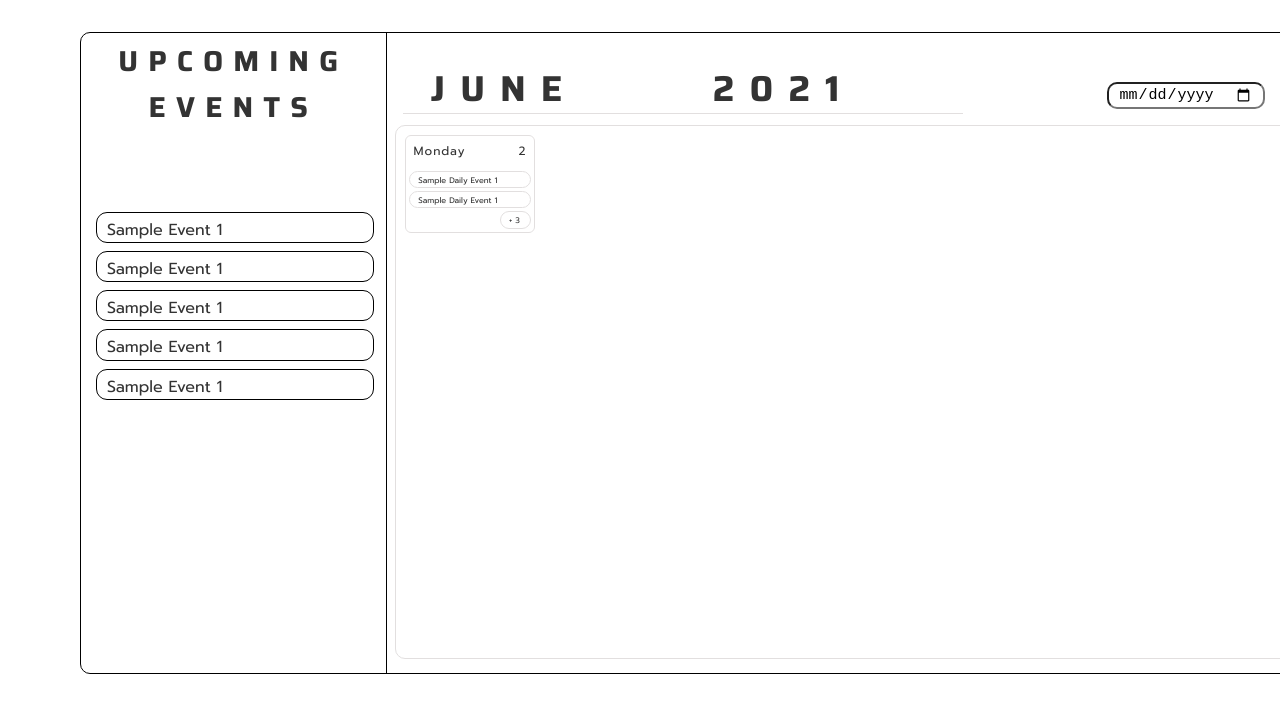
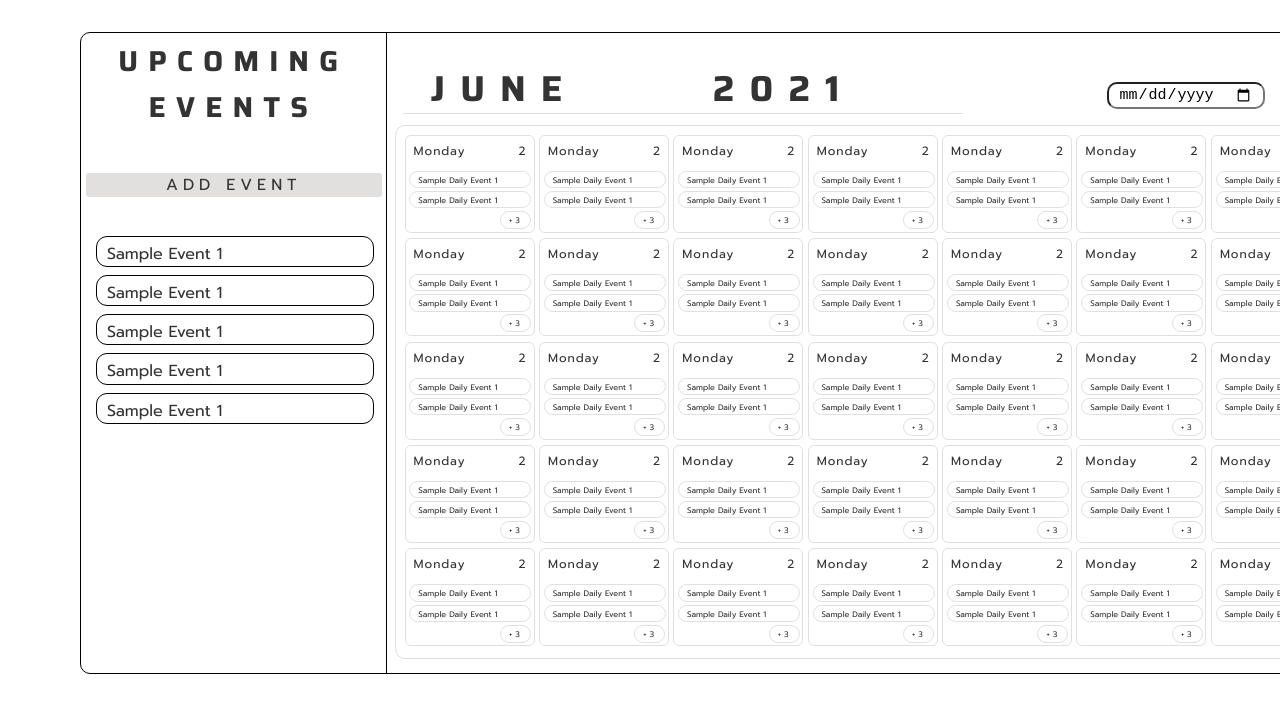
Before and after one commit to Rio0628/calendar-events-app, a React (Create React App) app: page / in a window 1280 px wide. Shown: the top 712 px of the page. Built offline with nearby package versions, Linux system fonts and the light colour scheme.

Commit message:
Created an add event btn
- Created an add event button that will allow the user to add an event into the calendar for planning.
- Placed it within the events container where once clicked a dropdown will appear to allow the user to input their information.

```diff
--- a/src/App.js
+++ b/src/App.js
@@ -8,6 +8,7 @@ function App() {
     <div className="container">
       <div className='eventsView'>
         <h2 className='eventsViewHeading'>Upcoming Events</h2>
+        <div className='addEventBtn'>Add Event</div>
         <div className='indEventCntr'>
           <IndEvent />
           <IndEvent />
@@ -23,8 +24,6 @@ function App() {
         </div>
         <input className='setDateInput' type='date'/>
         <div className='mainCalendarCntr'>
-          <Day />
-          {/* <Day />
           <Day />
           <Day />
           <Day />
@@ -57,7 +56,9 @@ function App() {
           <Day />
           <Day />
           <Day />
-          <Day /> */}
+          <Day />
+          <Day />
+          <Day />
         </div>
       </div>
 
--- a/src/index.css
+++ b/src/index.css
@@ -112,6 +112,25 @@ body {
   text-transform: uppercase;
   text-align: center;
   /* outline: 1px solid green; */
+}
+
+.addEventBtn {
+  position: relative;
+  left: .3rem;
+  width: 18.5rem;
+  text-align: center;
+  letter-spacing: 5px;
+  text-transform: uppercase;
+  /* padding: 3px 10px; */
+  background: #e2dfdf;
+  border-radius: 3px;
+  cursor: pointer;
+}
+
+.addEventBtn:hover {
+  font-weight: 600;
+  background: none;
+  outline: 1px solid #e2dfdf;
 }
 
 .indEventCntr {
@@ -290,6 +309,11 @@ body {
   width: 8rem;
   outline: 1px solid #e2dfdf;
   border-radius: 5px;
+  cursor: pointer;
+}
+
+.indDayView:hover {
+  outline: 2px solid #333333;
 }
 
 .name-numDayCntr {
```
